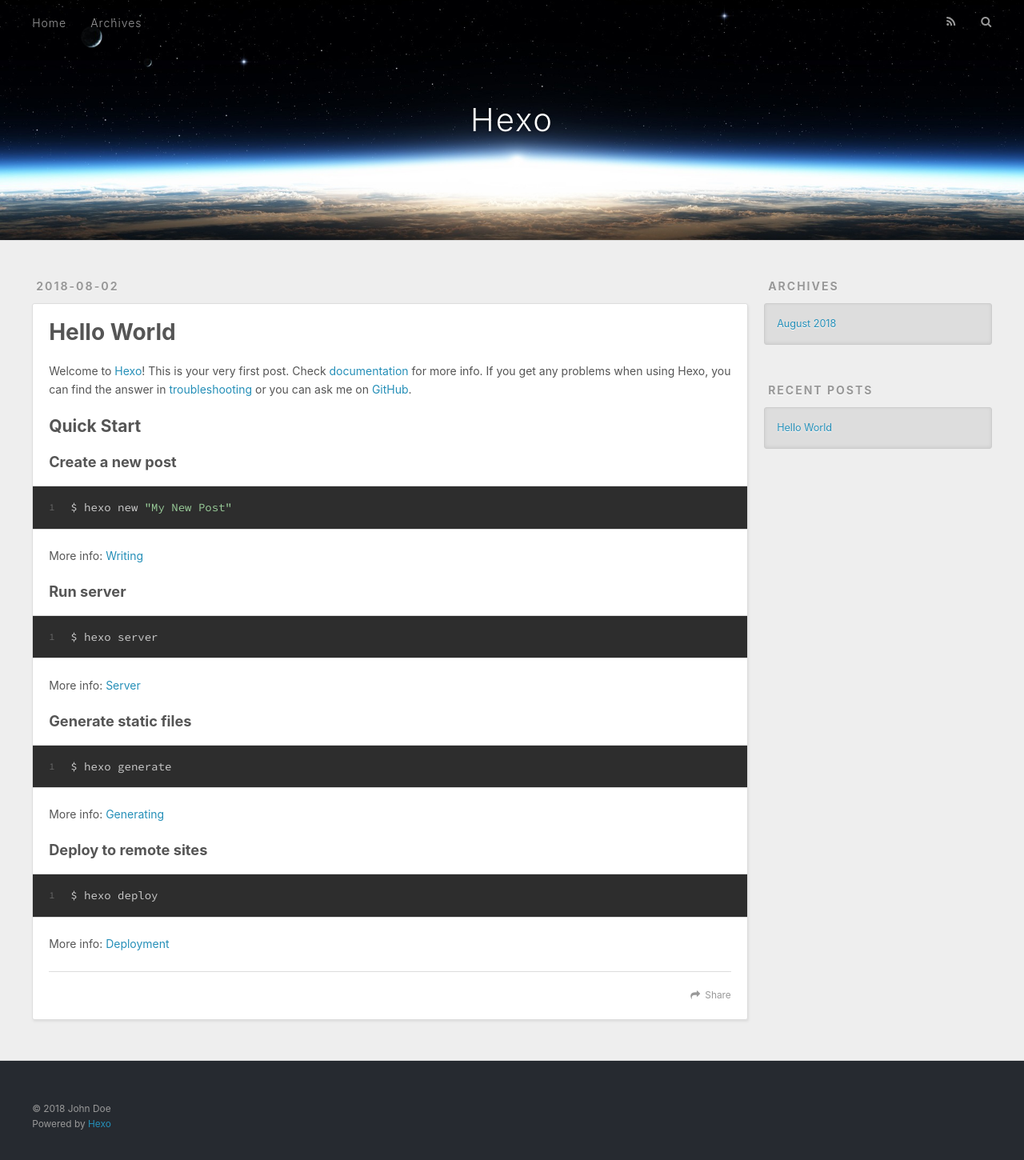
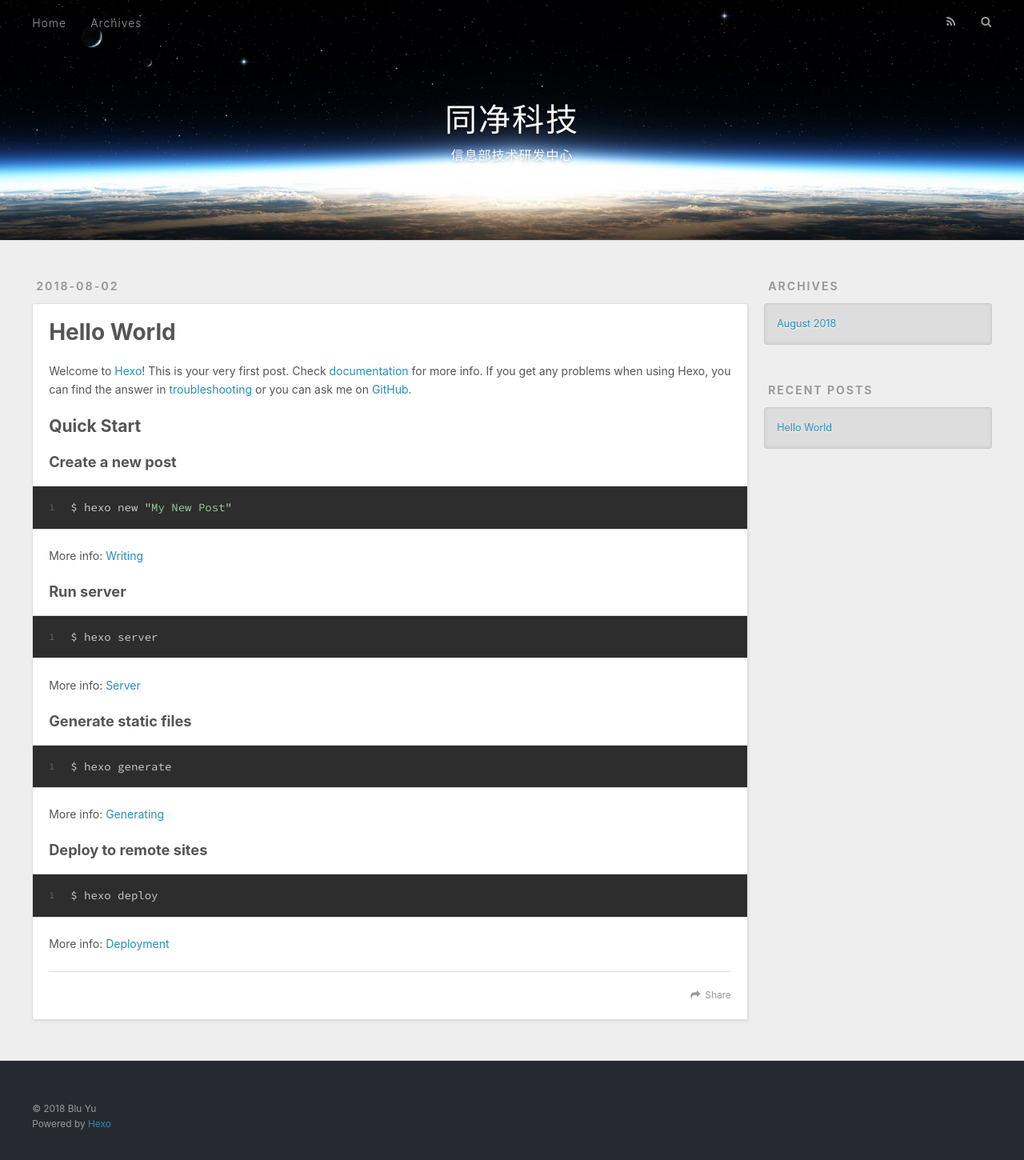
Before and after one commit to A1bertY/CraziNerdi.github.io, a plain HTML site: page index.html in a window 1280 px wide. Shown: the whole page at 80% size. Drawn offline with nearby package versions, Linux system fonts and the light colour scheme.

Commit message:
Site updated: 2018-08-02 15:03:17

```diff
--- a/index.html
+++ b/index.html
@@ -5,17 +5,21 @@
 
 
 
-  <title>Hexo</title>
+  <title>同净科技</title>
   <meta name="viewport" content="width=device-width, initial-scale=1, maximum-scale=1">
-  <meta property="og:type" content="website">
-<meta property="og:title" content="Hexo">
+  <meta name="description" content="致力于推动企业信息化发展，提升生产办公效率">
+<meta name="keywords" content="同净科技信息部">
+<meta property="og:type" content="website">
+<meta property="og:title" content="同净科技">
 <meta property="og:url" content="http://yoursite.com/index.html">
-<meta property="og:site_name" content="Hexo">
+<meta property="og:site_name" content="同净科技">
+<meta property="og:description" content="致力于推动企业信息化发展，提升生产办公效率">
 <meta property="og:locale" content="default">
 <meta name="twitter:card" content="summary">
-<meta name="twitter:title" content="Hexo">
+<meta name="twitter:title" content="同净科技">
+<meta name="twitter:description" content="致力于推动企业信息化发展，提升生产办公效率">
 
-    <link rel="alternate" href="/atom.xml" title="Hexo" type="application/atom+xml">
+    <link rel="alternate" href="/atom.xml" title="同净科技" type="application/atom+xml">
 
 
     <link rel="icon" href="/favicon.png">
@@ -34,8 +38,12 @@
   <div id="header-outer" class="outer">
     <div id="header-title" class="inner">
       <h1 id="logo-wrap">
-        <a href="/" id="logo">Hexo</a>
+        <a href="/" id="logo">同净科技</a>
       </h1>
+
+        <h2 id="subtitle-wrap">
+          <a href="/" id="subtitle">信息部技术研发中心</a>
+        </h2>
 
     </div>
     <div id="header-inner" class="inner">
@@ -97,7 +105,7 @@
 
     </div>
     <footer class="article-footer">
-      <a data-url="http://yoursite.com/2018/08/02/hello-world/" data-id="cjkc772br0000q8a5s5dpp6l7" class="article-share-link">Share</a>
+      <a data-url="http://yoursite.com/2018/08/02/hello-world/" data-id="cjkc7rg810000hga5nlf8wimm" class="article-share-link">Share</a>
 
 
     </footer>
@@ -153,7 +161,7 @@
 
   <div class="outer">
     <div id="footer-info" class="inner">
-      &copy; 2018 John Doe<br>
+      &copy; 2018 Blu Yu<br>
       Powered by <a href="http://hexo.io/" target="_blank">Hexo</a>
     </div>
   </div>
```
Also changed, not shown: 2018/08/02/hello-world/index.html (+11 -6 lines), archives/2018/08/index.html (+16 -8 lines), archives/2018/index.html (+16 -8 lines), archives/index.html (+16 -8 lines).
